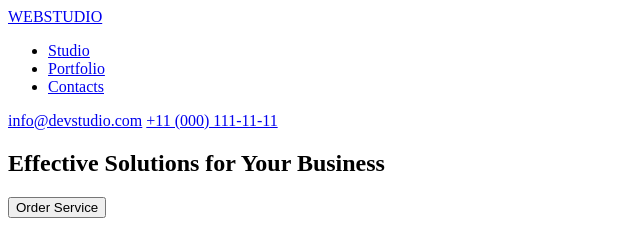
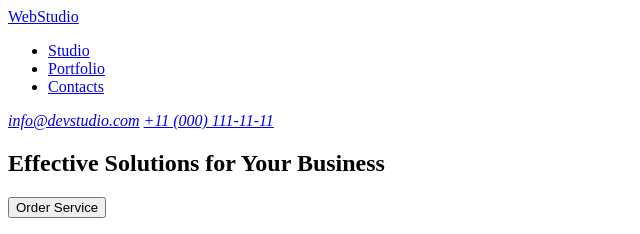
Before and after one commit to KonTim25/goit-markup-hw-01, a plain HTML site: page index.html in a window 1280 px wide. Shown: the top 234 px of the page, 0-640 px from the left. Drawn offline with Linux system fonts and the light colour scheme.

Commit message:
update index.html homework

```diff
--- a/index.html
+++ b/index.html
@@ -3,12 +3,12 @@
   <head>
     <meta charset="UTF-8" />
     <meta name="viewport" content="width=device-width, initial-scale=1.0" />
-    <title>WEBSTUDIO</title>
+    <title>WebStudio</title>
   </head>
   <body>
     <header>
-      <a href="/">WEBSTUDIO</a>
       <nav>
+        <a href="./index.html">WebStudio</a>
         <ul>
           <li>
             <a href="#">Studio</a>
@@ -21,8 +21,10 @@
           </li>
         </ul>
       </nav>
-      <a href="mailto:info@devstudio.com">info@devstudio.com</a>
-      <a href="tel:+110001111111">+11 (000) 111-11-11</a>
+      <address>
+        <a href="mailto:info@devstudio.com">info@devstudio.com</a>
+        <a href="tel:+110001111111">+11 (000) 111-11-11</a>
+      </address>
     </header>
     <main>
       <section>
@@ -89,7 +91,7 @@
       </section>
     </main>
     <footer>
-      <a href="/">WEBSTUDIO</a>
+      <a href="/">WebStudio</a>
       <p>
         Increase the flow of customers and sales for your business with digital
         marketing & growth solutions.
```
